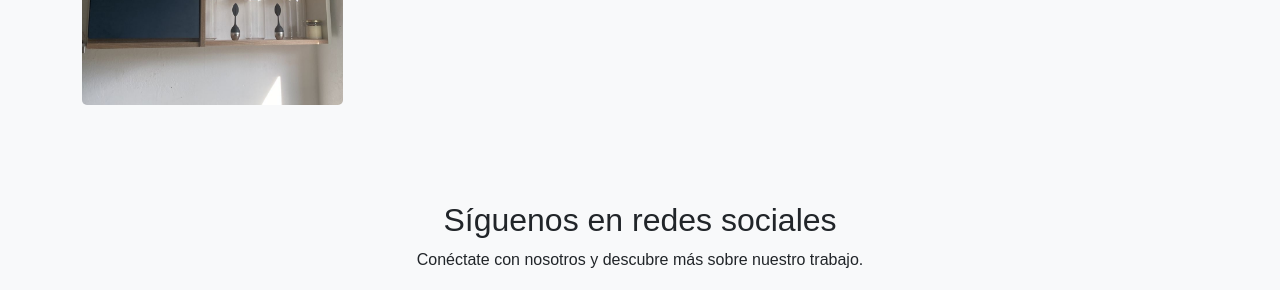
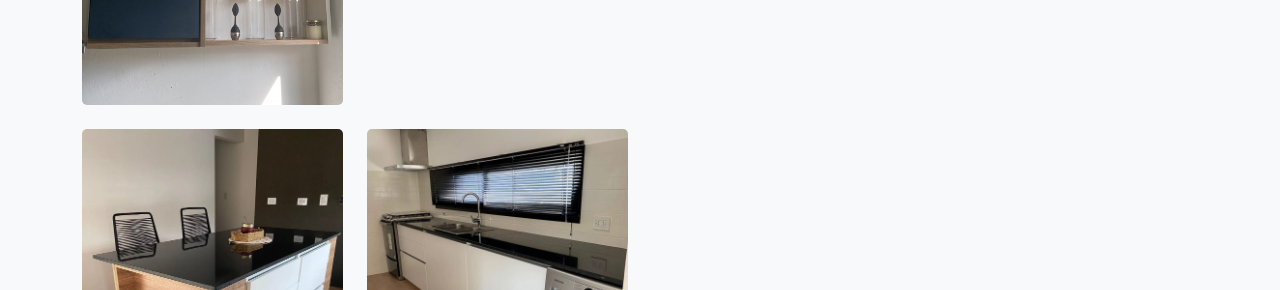
Before and after one commit to oscar-principi/Muebles-Finochio, a plain HTML site: page index.html in a window 1280 px wide. Shown: the part 1895-2185 px from the top of the page. Drawn offline with nearby package versions, Linux system fonts and the light colour scheme.

Commit message:
Actualizacion fotos

```diff
--- a/index.html
+++ b/index.html
@@ -97,6 +97,12 @@
           <div class="col-sm-6 col-md-4 col-lg-3">
             <img src="Img/Galeria/Biblioteca.jpeg" alt="Mueble 4" class="img-fluid">
           </div>
+          <div class="col-sm-6 col-md-4 col-lg-3">
+            <img src="Img/Galeria/Isla 1.jpeg" alt="Mueble 4" class="img-fluid">
+          </div>
+          <div class="col-sm-6 col-md-4 col-lg-3">
+            <img src="Img/Galeria/Bajo mesada 1.jpeg" alt="Mueble 4" class="img-fluid">
+          </div>
         </div>
       </div>
     </section>
```
Also changed, not shown: Img/Galeria/Bajo mesada 1.jpeg (added), Img/Galeria/Isla 1.jpeg (added), Img/textura-madera.jpg (deleted).
